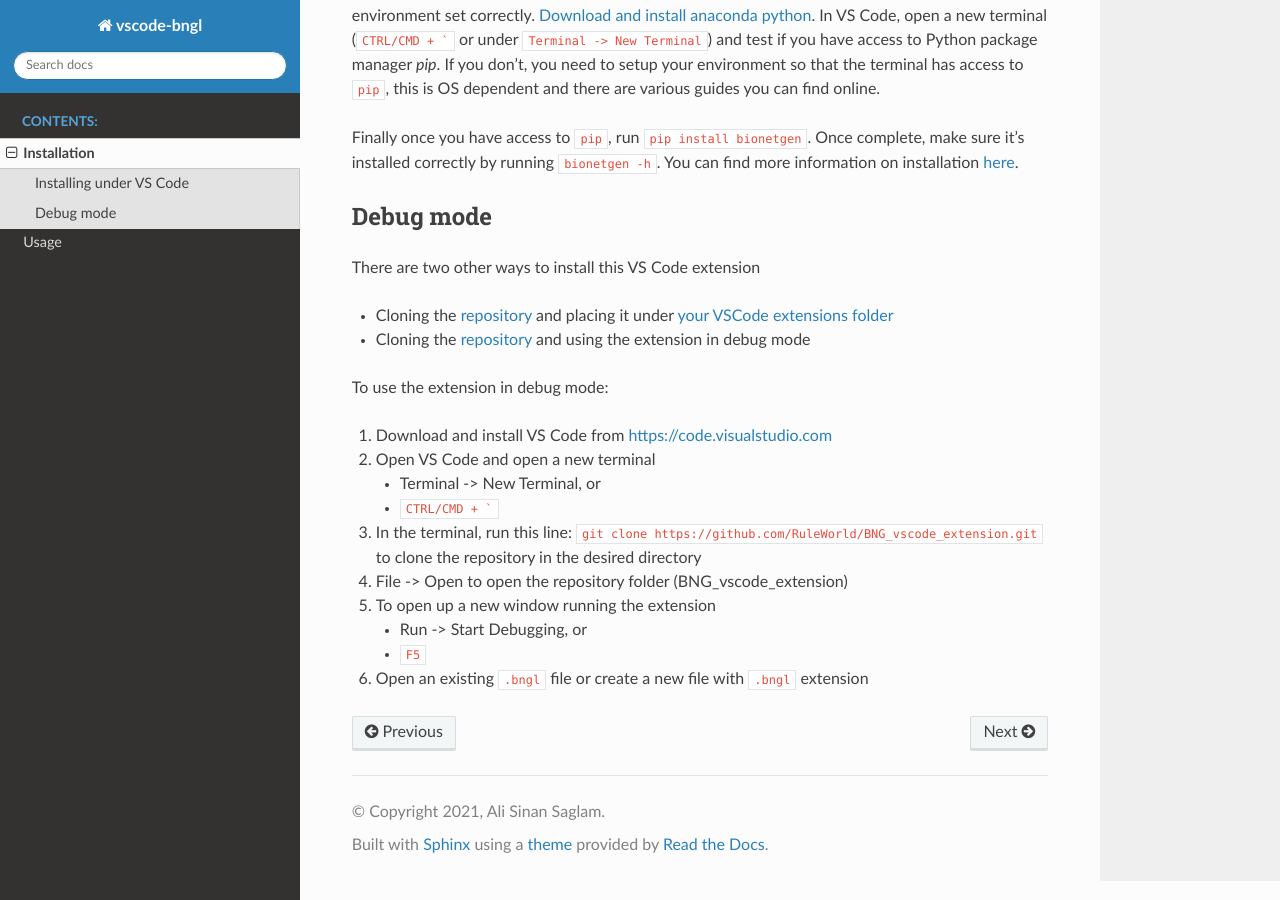
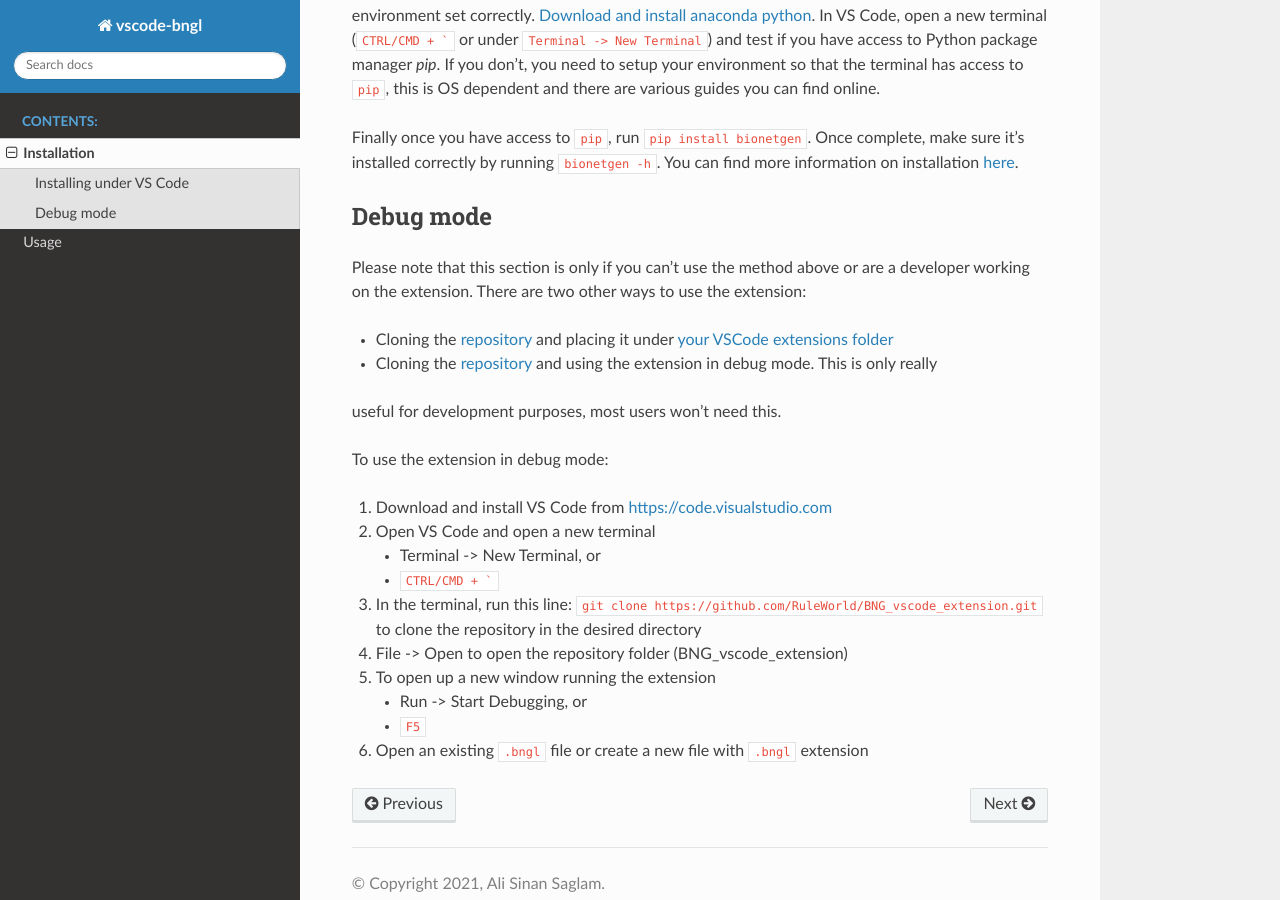
Before and after one commit to RuleWorld/BNG_vscode_extension, a Sphinx documentation site: the page built from docs/source/install.rst, in a window 1280 px wide and 900 px high, scrolled down 477 px. Built offline with Sphinx 7.4.7 and the Read the Docs theme 2.0.0, drawn with Linux system fonts in a browser that asks for light colours.

Commit message:
Clarifying debug mode instructions

```diff
--- a/docs/source/install.rst
+++ b/docs/source/install.rst
@@ -29,10 +29,12 @@ running ``bionetgen -h``. You can find more information on installation `here <h
 Debug mode
 ----------
 
-There are two other ways to install this VS Code extension
+Please note that this section is only if you can't use the method above or are a developer working on the extension. There
+are two other ways to use the extension:
 
 * Cloning the `repository <https://github.com/RuleWorld/BNG_vscode_extension>`_ and placing it under `your VSCode extensions folder <https://code.visualstudio.com/docs/editor/extension-gallery#_where-are-extensions-installed>`_
-* Cloning the `repository <https://github.com/RuleWorld/BNG_vscode_extension>`_ and using the extension in debug mode
+* Cloning the `repository <https://github.com/RuleWorld/BNG_vscode_extension>`_ and using the extension in debug mode. This is only really
+useful for development purposes, most users won't need this.
 
 To use the extension in debug mode:
 
```
